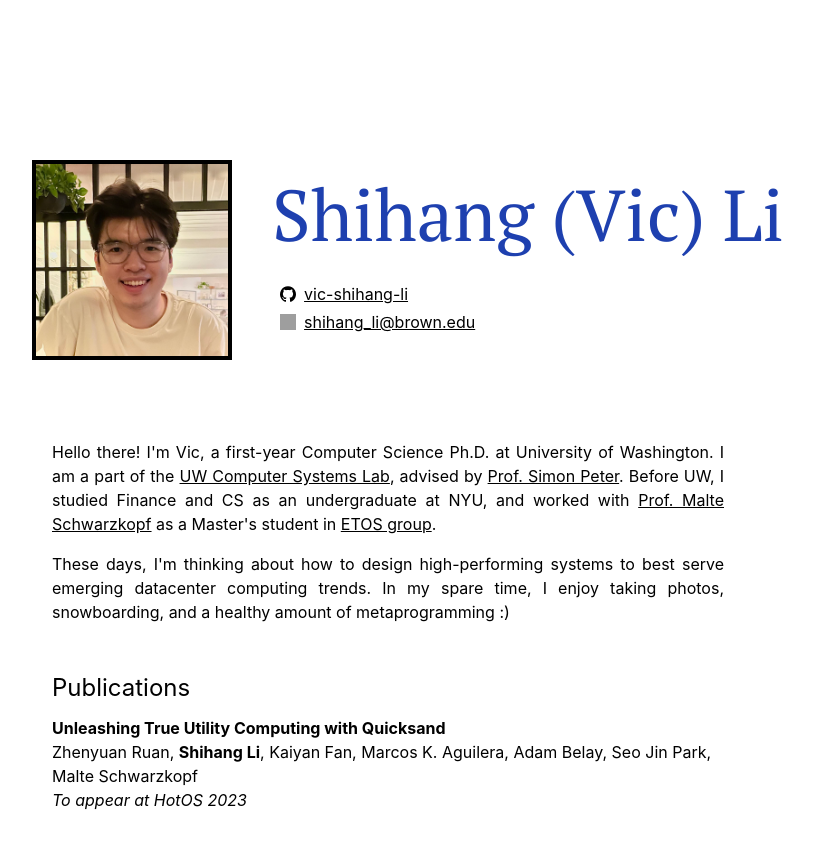
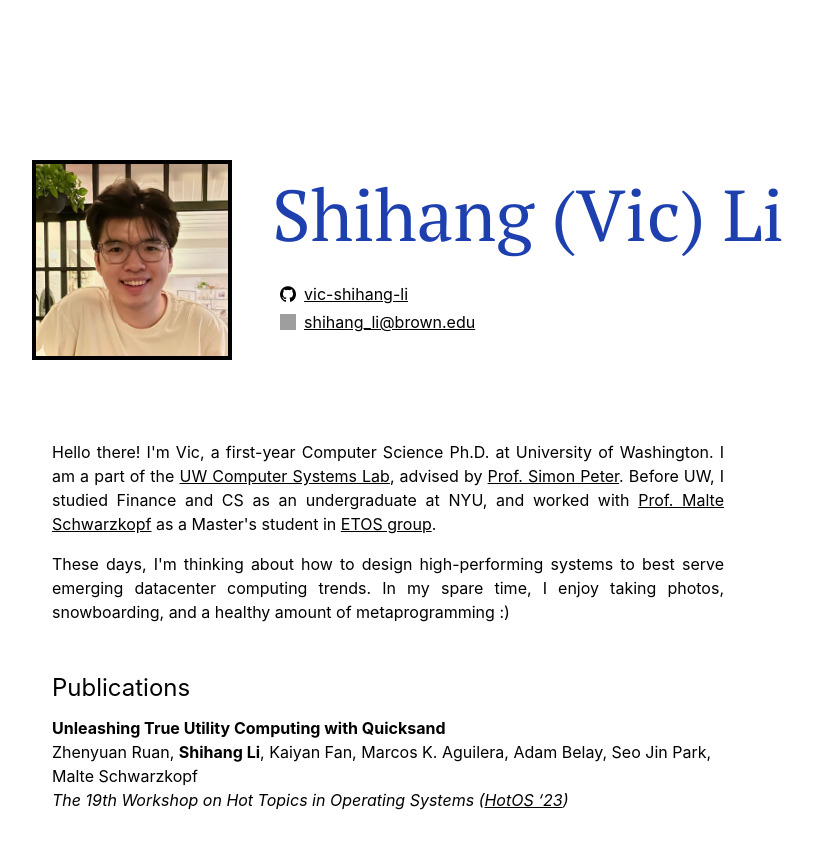
Before and after one commit to vic-lsh/vli, a Next.js app: page / in a window 1280 px wide. Shown: the top 848 px of the page, without its empty margins (252-1065 px from the left). Built offline with nearby package versions, Linux system fonts and the light colour scheme; grey boxes are pictures that could not be loaded.

Commit message:
update publication status

```diff
--- a/pages/index.tsx
+++ b/pages/index.tsx
@@ -145,7 +145,13 @@ const Publications = () => {
             Zhenyuan Ruan, <b>Shihang Li</b>, Kaiyan Fan, Marcos K. Aguilera,
             Adam Belay, Seo Jin Park, Malte Schwarzkopf
           </div>
-          <div className="italic">To appear at HotOS 2023</div>
+          <div className="italic">
+            The 19th Workshop on Hot Topics in Operating Systems (
+            <UrlLink href="https://sigops.org/s/conferences/hotos/2023/">
+              HotOS ‘23
+            </UrlLink>
+            )
+          </div>
         </div>
       </div>
     </div>
```
